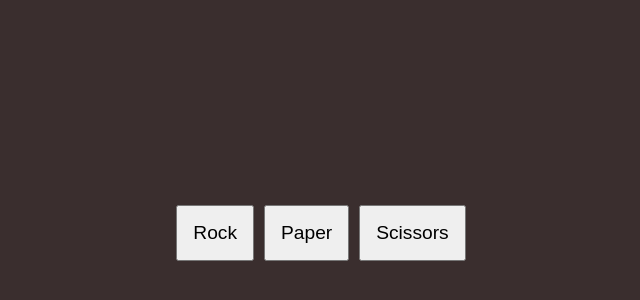
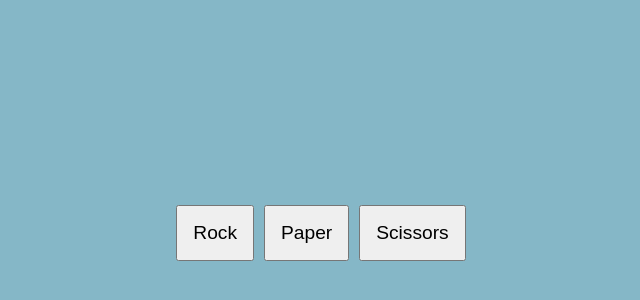
Before and after one commit to Blanca-7/Janken, a plain HTML site: page index.html in a window 1280 px wide. Shown: the part 86-386 px from the top of the page, without its empty margins (319-959 px from the left). Drawn offline with Linux system fonts and the light colour scheme.

Commit message:
Change background color to a lightblue

```diff
--- a/style.css
+++ b/style.css
@@ -3,7 +3,7 @@ body {
   height: 100vh;
   flex-direction: column;
   justify-content: center;
-  background-color: rgb(58, 46, 46);
+  background-color: rgb(133, 183, 199);
 }
 
 button {
```
